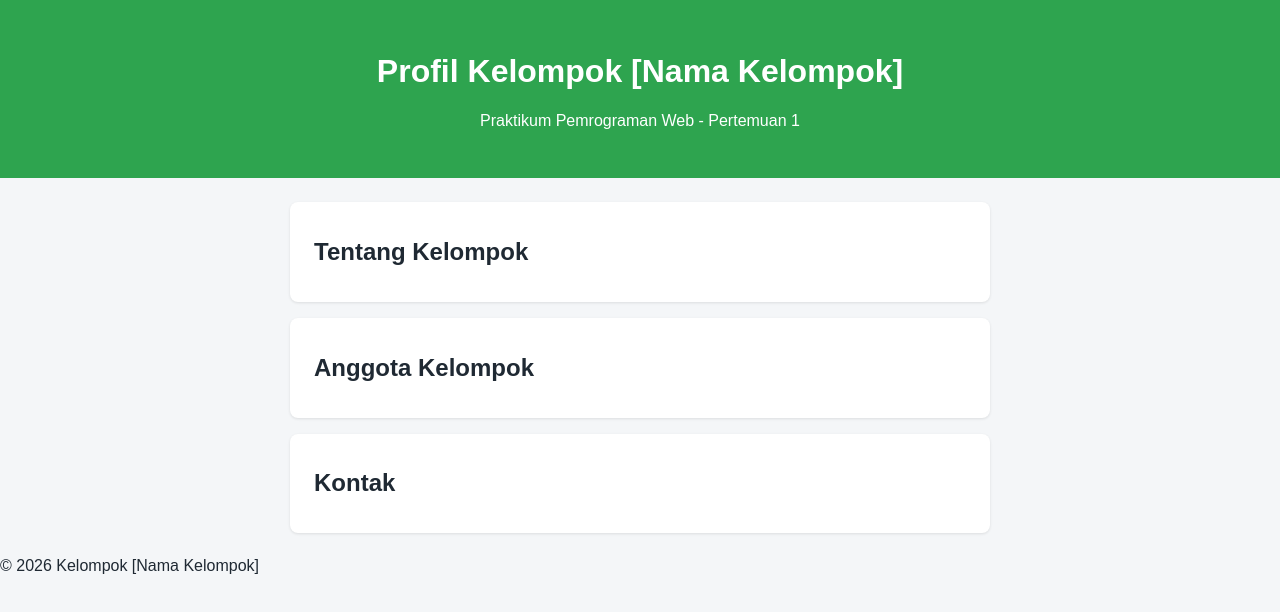
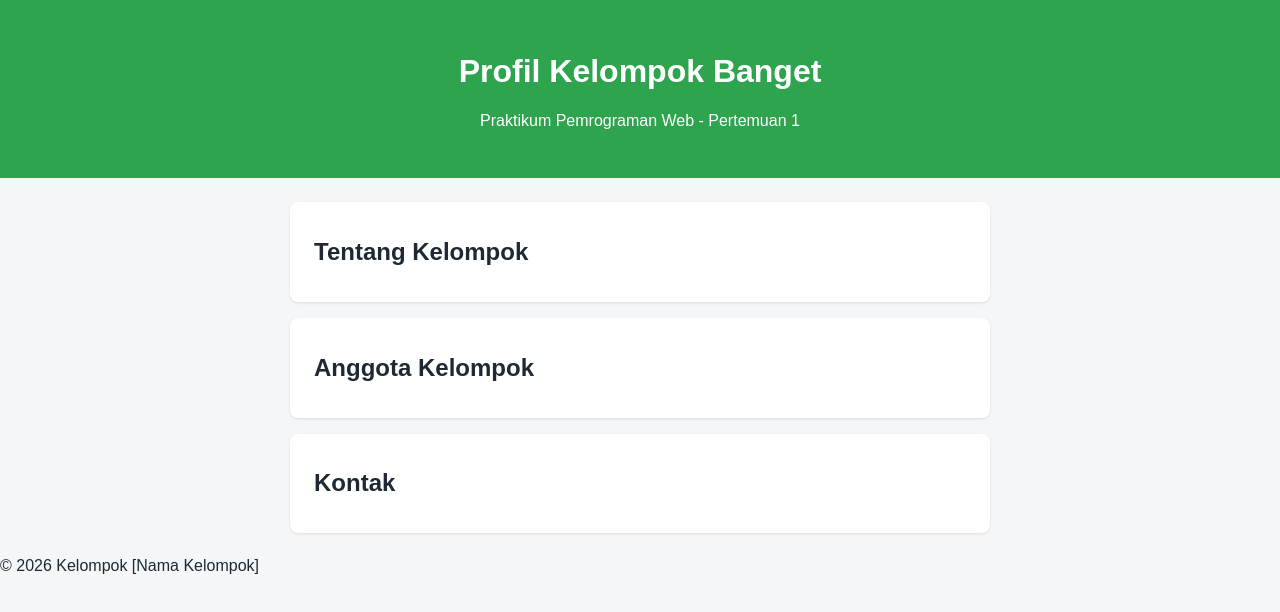
Before and after one commit to silvanusfw/Tgs3_Github_240712992, a plain HTML site: page index.html in a window 1280 px wide. Drawn offline with Linux system fonts and the light colour scheme.

Commit message:
Update index.html

```diff
--- a/index.html
+++ b/index.html
@@ -9,7 +9,7 @@
 
 <body>
     <header>
-        <h1>Profil Kelompok [Nama Kelompok]</h1>
+        <h1>Profil Kelompok Banget</h1>
         <p>Praktikum Pemrograman Web - Pertemuan 1</p>
     </header>
 
```
